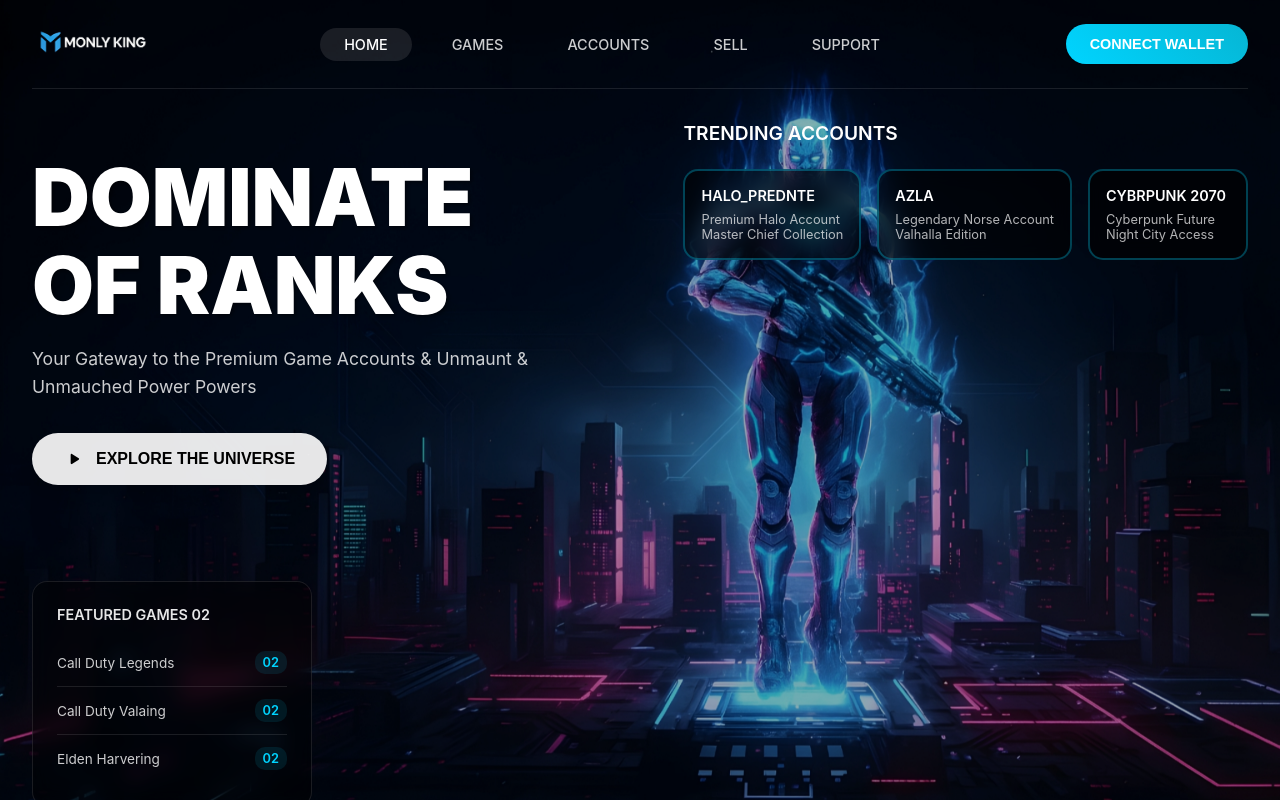
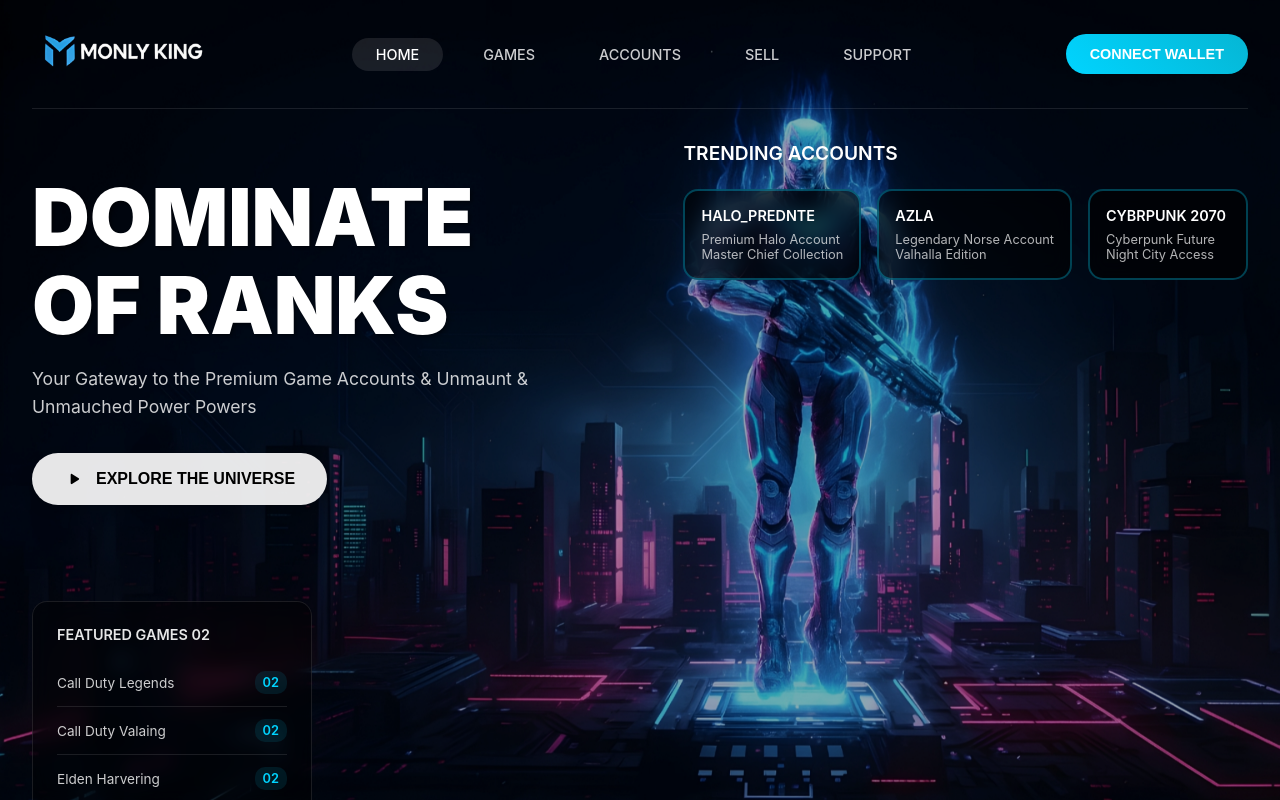
Before and after one commit to Abduallh5Mohamed/MonlyKing, an Angular app: page / in a window 1280 px wide. Built offline with nearby package versions, Linux system fonts and the light colour scheme.

Commit message:
Increase logo size

```diff
--- a/src/app/pages/landing/landing.component.css
+++ b/src/app/pages/landing/landing.component.css
@@ -82,7 +82,7 @@
 }
 
 .logo-image {
-  height: 40px;
+  height: 60px;
   width: auto;
   object-fit: contain;
 }
```
